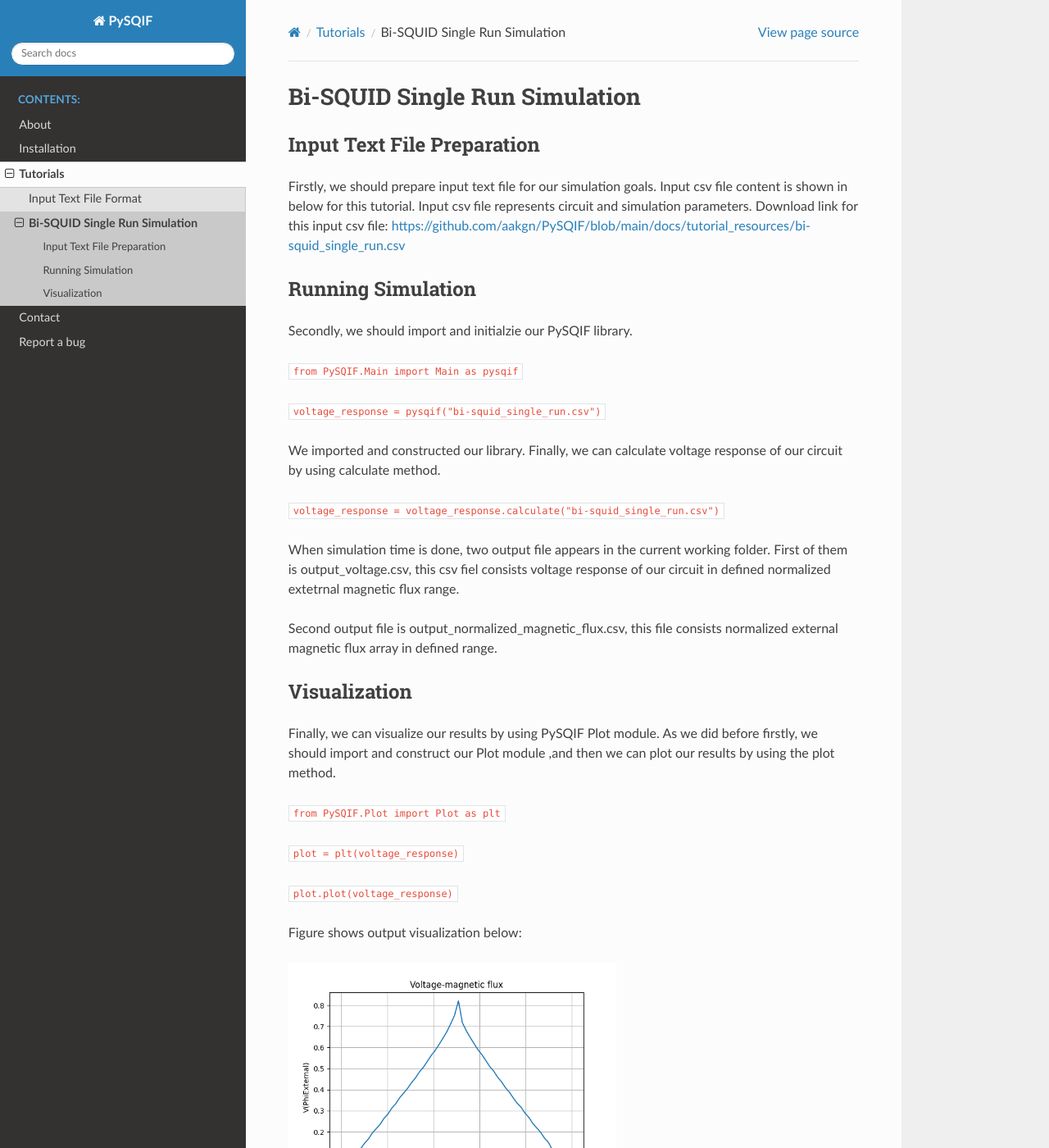
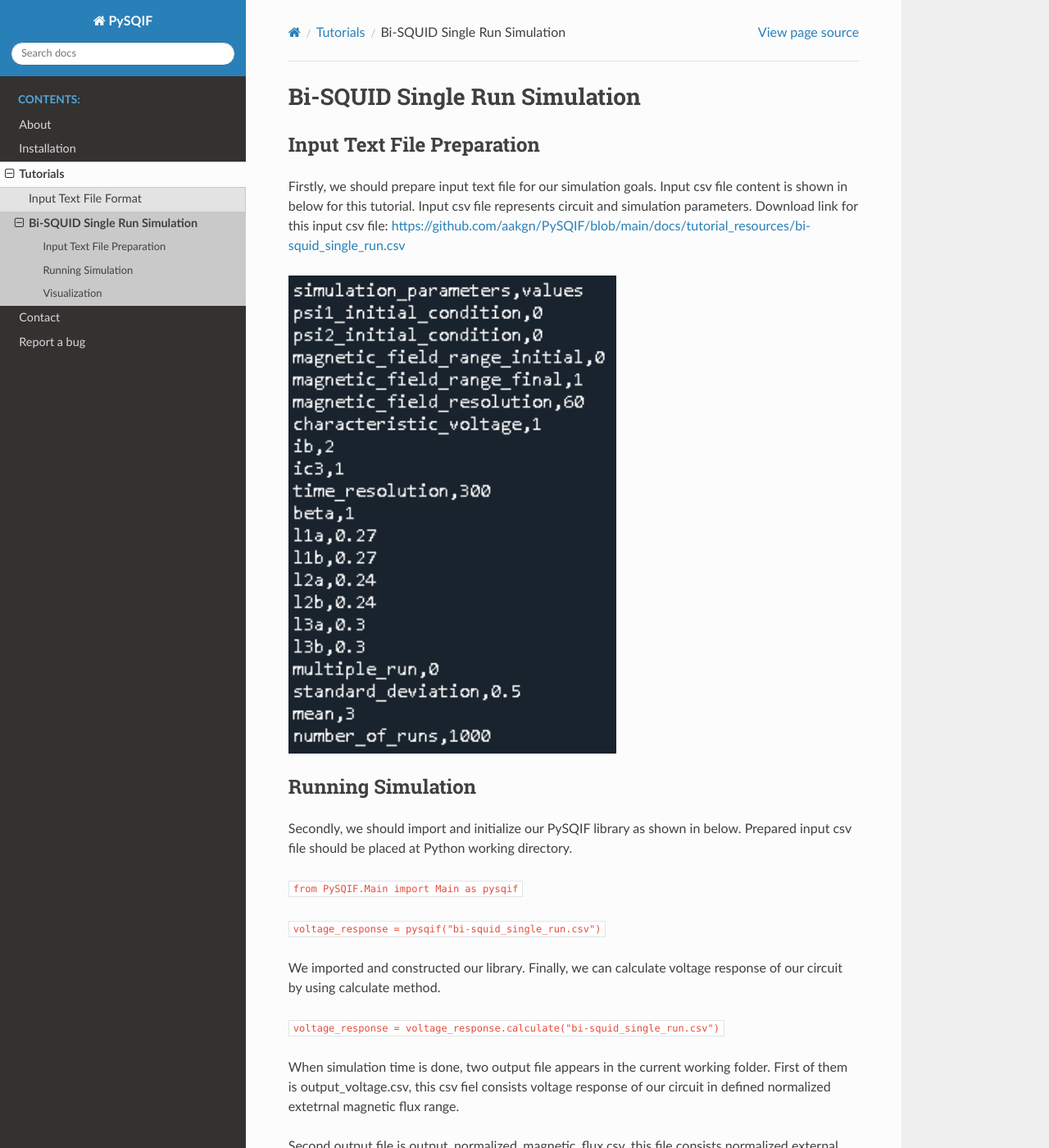
Before and after one commit to aakgn/PySQIF, a Sphinx documentation site: the page built from docs/source/single_run_bi_squid_tutorial.rst, in a window 1280 px wide and 1400 px high. Shown: the whole window at 82% size. Built offline with Sphinx 7.4.7 and the Read the Docs theme 2.0.0, drawn with Linux system fonts in a browser that asks for light colours; pages that are not in the unit, such as notebooks, are missing from menus; some of the changed text lies outside the part shown.

Commit message:
Update single_run_bi_squid_tutorial.rst

```diff
--- a/docs/source/single_run_bi_squid_tutorial.rst
+++ b/docs/source/single_run_bi_squid_tutorial.rst
@@ -10,11 +10,14 @@ Input csv file content is shown in below for this tutorial. Input csv file
 represents circuit and simulation parameters. Download link for this input csv file:
 https://github.com/aakgn/PySQIF/blob/main/docs/tutorial_resources/bi-squid_single_run.csv
 
+.. image:: ../images/BiSQUID_single_run_input.PNG
+   :width: 400
 
 Running Simulation
 ==================
 
-Secondly, we should import and initialzie our PySQIF library.
+Secondly, we should import and initialize our PySQIF library as shown in below. Prepared input csv file
+should be placed at Python working directory.
 
 ``from PySQIF.Main import Main as pysqif``
 
@@ -28,6 +31,7 @@ voltage response of our circuit by using calculate method.
 When simulation time is done, two output file appears in the current working folder.
 First of them is output_voltage.csv, this csv fiel consists voltage response of
 our circuit in defined normalized extetrnal magnetic flux range.
+
 
 Second output file is output_normalized_magnetic_flux.csv, this file consists
 normalized external magnetic flux array in defined range.
@@ -50,3 +54,6 @@ Figure shows output visualization below:
 
 .. image:: ../images/bi-squid-output.png
    :width: 400
+
+Figure shows Bi-SQUID external applied magnetic field response. Voltage response is represented as
+normalized average voltage response.
```
